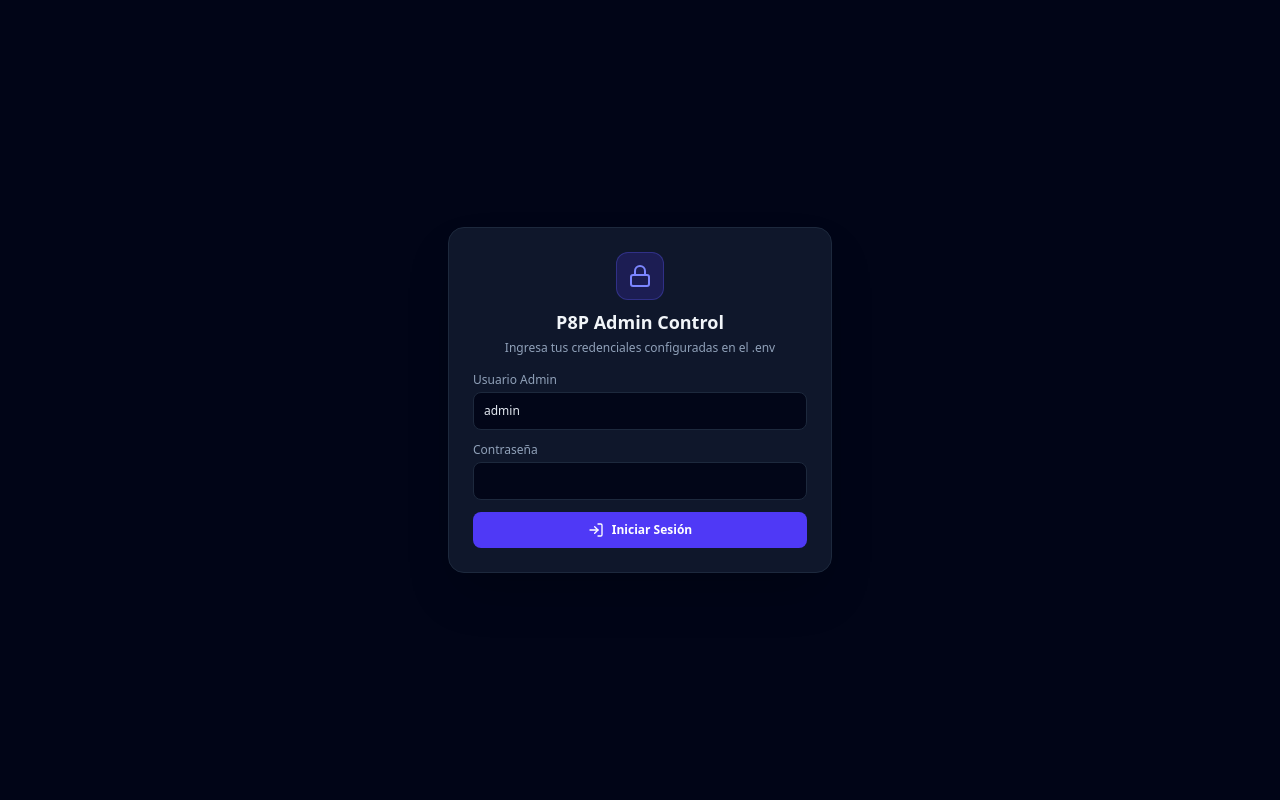
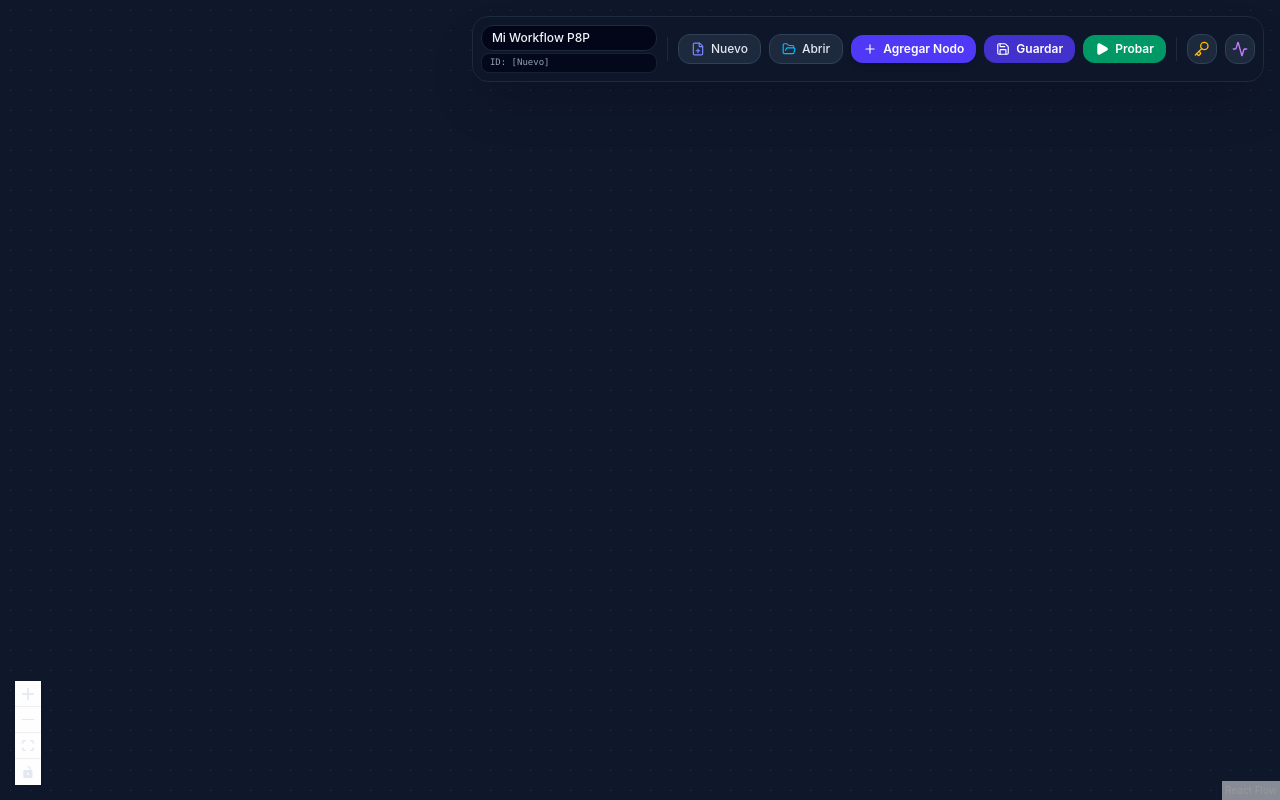
Before and after one commit to julioalberto64/P8P, a React app in the folder frontend/: page / in a window 1280 px wide. Built offline with nearby package versions, Linux system fonts and the light colour scheme; the HTML template or start-up script is replaced by a standard one.

Commit message:
clear work flow

```diff
--- a/frontend/src/App.jsx
+++ b/frontend/src/App.jsx
@@ -1,382 +1,296 @@
-import React, { useState, useEffect } from 'react';
-import Canvas from './components/Canvas.jsx';
-import AddNodeModal from './components/AddNodeModal.jsx';
-import NodeInspector from './components/NodeInspector.jsx';
-import LoadWorkflowModal from './components/LoadWorkflowModal.jsx';
-import CredentialsModal from './components/CredentialsModal.jsx';
-import ExecutionLogsModal from './components/ExecutionLogsModal.jsx';
-import LoginModal from './components/LoginModal.jsx';
-import { Play, Plus, Save, Layers, FolderOpen, Key, Activity, LogOut, User } from 'lucide-react';
+import React, { useState } from 'react';
+import Canvas from './components/Canvas';
+import AddNodeModal from './components/AddNodeModal';
+import LoadWorkflowModal from './components/LoadWorkflowModal';
+import CredentialsModal from './components/CredentialsModal';
+import ExecutionLogsModal from './components/ExecutionLogsModal';
+import NodeInspector from './components/NodeInspector';
+import NewWorkflowModal from './components/NewWorkflowModal';
+import { FilePlus, FolderOpen, Save, Play, Key, Activity, Plus, Copy, Check } from 'lucide-react';
 
 export default function App() {
-  // Estado de Autenticación Admin
-  const [isAuthenticated, setIsAuthenticated] = useState(false);
-  const [user, setUser] = useState(null);
+  const [nodes, setNodes] = useState([]);
+  const [edges, setEdges] = useState([]);
+  const [workflowId, setWorkflowId] = useState(null);
+  const [workflowName, setWorkflowName] = useState('Mi Workflow P8P');
+  const [copiedId, setCopiedId] = useState(false);
 
-  // Estados del lienzo y modal
-  const [selectedNode, setSelectedNode] = useState(null);
-  const [isModalOpen, setIsModalOpen] = useState(false);
+  // Estado de Modales
+  const [isAddNodeOpen, setIsAddNodeOpen] = useState(false);
   const [isLoadModalOpen, setIsLoadModalOpen] = useState(false);
   const [isCredentialsOpen, setIsCredentialsOpen] = useState(false);
   const [isLogsOpen, setIsLogsOpen] = useState(false);
-  const [nodes, setNodes] = useState([]);
-  const [edges, setEdges] = useState([]);
-  const [executionResult, setExecutionResult] = useState(null);
-  const [isRunning, setIsRunning] = useState(false);
-  const [workflowId, setWorkflowId] = useState(null);
-  const [isSaving, setIsSaving] = useState(false);
+  const [isNewModalOpen, setIsNewModalOpen] = useState(false);
 
-  // Estado para almacenar los esquemas cargados desde backend PHP (/nodes.php)
-  const [nodeSchemas, setNodeSchemas] = useState([]);
+  // Inspector
+  const [selectedNode, setSelectedNode] = useState(null);
 
-  // Validar si existe sesión guardada al cargar la aplicación
-  useEffect(() => {
-    const token = localStorage.getItem('p8p_token');
-    const storedUser = localStorage.getItem('p8p_user');
-
-    if (token && storedUser) {
-      setIsAuthenticated(true);
-      setUser(storedUser);
-    } else {
-      setIsAuthenticated(false);
-    }
-  }, []);
-
-  // Función helper para realizar peticiones HTTP autenticadas con Token Bearer
-  const authenticatedFetch = async (url, options = {}) => {
-    const token = localStorage.getItem('p8p_token');
-    const headers = {
-      'Content-Type': 'application/json',
-      ...(options.headers || {}),
-      ...(token ? { 'Authorization': `Bearer ${token}` } : {})
+  // Reiniciar el lienzo para un Nuevo Workflow
+  const handleNewWorkflow = () => {
+    setNodes([]);
+    setEdges([]);
+    setWorkflowId(null);
+    setWorkflowName('Mi Nuevo Workflow P8P');
+    setSelectedNode(null);
   };
 
-    const response = await fetch(url, { ...options, headers });
-
-    // Si el backend devuelve 401 Unauthorized, expira la sesión local
-    if (response.status === 401) {
-      handleLogout();
-      throw new Error('Sesión expirada o no autorizada. Por favor, inicia sesión nuevamente.');
-    }
-
-    return response;
+  // Copiar ID al portapapeles
+  const handleCopyId = () => {
+    if (!workflowId) return;
+    navigator.clipboard.writeText(workflowId);
+    setCopiedId(true);
+    setTimeout(() => setCopiedId(false), 2000);
   };
 
-  // Cargar esquemas de nodos registrados desde PHP al iniciar la aplicación o autenticarse
-  useEffect(() => {
-    if (!isAuthenticated) return;
+  // Guardar Workflow en MariaDB
+  const handleSaveWorkflow = async () => {
+    try {
+      const token = localStorage.getItem('p8p_token');
+      const res = await fetch('http://localhost:8000/save_workflow.php', {
+        method: 'POST',
+        headers: {
+          'Content-Type': 'application/json',
+          ...(token ? { 'Authorization': `Bearer ${token}` } : {})
+        },
+        body: JSON.stringify({
+          id: workflowId,
+          name: workflowName,
+          nodes,
+          edges
+        })
+      });
 
-    const fetchSchemas = async () => {
-      try {
-        const response = await authenticatedFetch('http://localhost:8000/nodes.php');
-        const data = await response.json();
-        if (data.success && Array.isArray(data.nodes)) {
-          setNodeSchemas(data.nodes);
+      const data = await res.json();
+      if (data.success) {
+        setWorkflowId(data.workflow_id);
+        alert('Workflow guardado correctamente');
+      } else {
+        alert('Error al guardar: ' + (data.error || 'Error desconocido'));
       }
     } catch (err) {
-        console.error('Error al obtener esquemas de nodos:', err);
+      alert('Error al conectar con el servidor');
     }
   };
 
-    fetchSchemas();
-  }, [isAuthenticated]);
-
-  // Gestores de Login y Logout
-  const handleLoginSuccess = (userData) => {
-    setIsAuthenticated(true);
-    setUser(userData.username);
-  };
-
-  const handleLogout = () => {
-    localStorage.removeItem('p8p_token');
-    localStorage.removeItem('p8p_user');
-    setIsAuthenticated(false);
-    setUser(null);
-  };
-
-  // 1. Agregar un nuevo nodo al lienzo
-  const handleAddNode = (nodeType) => {
-    const newNode = {
-      id: `node_${Date.now()}`,
-      type: 'customNode',
-      position: {
-        x: 250 + nodes.length * 30,
-        y: 150 + nodes.length * 30
-      },
-      data: {
-        label: nodeType.label,
-        type: nodeType.type,
-        isStart: nodeType.isStart,
-        parameters: nodeType.type === 'http_request'
-            ? { url: 'https://www.p8p.info/v1/api/1', method: 'GET' }
-            : nodeType.type === 'set_variable'
-                ? { variable_name: 'status', variable_value: 'active' }
-                : {}
-      },
-    };
-    setNodes((prev) => [...prev, newNode]);
-  };
-
-  // 2. Actualizar parámetros de un nodo desde el NodeInspector
-  const handleUpdateNode = (nodeId, newData) => {
-    setNodes((prevNodes) =>
-        prevNodes.map((node) => (node.id === nodeId ? { ...node, data: newData } : node))
-    );
-    setSelectedNode((prev) => (prev ? { ...prev, data: newData } : null));
-  };
-
-  // 3. Eliminar un nodo y sus conexiones
-  const handleDeleteNode = (nodeId) => {
-    setNodes((prev) => prev.filter((n) => n.id !== nodeId));
-    setEdges((prev) => prev.filter((e) => e.source !== nodeId && e.target !== nodeId));
-    setSelectedNode(null);
-  };
-
-  // 4. Cargar un workflow guardado desde MariaDB
+  // Cargar Workflow
   const handleLoadWorkflow = async (id) => {
     try {
-      const response = await authenticatedFetch(`http://localhost:8000/get_workflows.php?id=${id}`);
-      const data = await response.json();
+      const token = localStorage.getItem('p8p_token');
+      const res = await fetch(`http://localhost:8000/get_workflows.php?id=${id}`, {
+        headers: {
+          'Content-Type': 'application/json',
+          ...(token ? { 'Authorization': `Bearer ${token}` } : {})
+        }
+      });
 
+      const data = await res.json();
       if (data.success && data.workflow) {
-        const { structure } = data.workflow;
         setWorkflowId(data.workflow.id);
-        setNodes(structure.nodes || []);
-        setEdges(structure.edges || []);
+        setWorkflowName(data.workflow.name);
+        setNodes(data.workflow.structure?.nodes || []);
+        setEdges(data.workflow.structure?.edges || []);
         setIsLoadModalOpen(false);
-      } else {
-        alert(`Error al obtener workflow: ${data.error || 'Respuesta inválida'}`);
       }
     } catch (err) {
-      alert(`Error de conexión al cargar el workflow: ${err.message}`);
+      console.error('Error al cargar workflow:', err);
     }
   };
 
-  // 5. Ejecutar el Workflow en el motor PHP (api.php)
-  const handleTestWorkflow = async () => {
-    setIsRunning(true);
-    setExecutionResult(null);
-
-    const payload = {
-      nodes: nodes.map((n) => ({
-        id: n.id,
-        type: n.data.type,
-        data: {
-          is_start: n.data.isStart,
-          parameters: n.data.parameters || {}
-        }
-      })),
-      edges: edges.map((e) => ({
-        source: e.source,
-        target: e.target,
-        sourceHandle: e.sourceHandle,
-        targetHandle: e.targetHandle
-      }))
-    };
-
+  // Ejecutar Prueba de Workflow
+  const handleTestRun = async () => {
     try {
-      const response = await authenticatedFetch('http://localhost:8000/api.php', {
+      const token = localStorage.getItem('p8p_token');
+      await fetch('http://localhost:8000/api.php', {
         method: 'POST',
-        body: JSON.stringify(payload)
+        headers: {
+          'Content-Type': 'application/json',
+          ...(token ? { 'Authorization': `Bearer ${token}` } : {})
+        },
+        body: JSON.stringify({ nodes, edges })
       });
 
-      const data = await response.json();
-      setExecutionResult(data);
+      setIsLogsOpen(true);
     } catch (err) {
-      setExecutionResult({ error: 'Error al conectar con el backend PHP: ' + err.message });
-    } finally {
-      setIsRunning(false);
+      alert('Error durante la ejecución del flujo');
     }
   };
 
-  // 6. Guardar el Workflow en MariaDB (save_workflow.php)
-  const handleSaveWorkflow = async () => {
-    setIsSaving(true);
+  return (
+      <div className="flex h-screen w-screen bg-slate-950 overflow-hidden font-sans relative">
 
-    const payload = {
-      id: workflowId,
-      name: 'Workflow Principal',
-      nodes: nodes,
-      edges: edges
-    };
+        {/* Barra de Acciones Flotante en la esquina Superior Derecha */}
+        <div className="absolute top-4 right-4 z-20 flex items-center gap-2 bg-slate-900/90 backdrop-blur-md border border-slate-800 p-2 rounded-2xl shadow-2xl">
 
-    try {
-      const response = await authenticatedFetch('http://localhost:8000/save_workflow.php', {
-        method: 'POST',
-        body: JSON.stringify(payload)
-      });
+          {/* Nombre del Workflow e Indicador de ID */}
+          <div className="flex flex-col gap-0.5">
+            <input
+                type="text"
+                value={workflowName}
+                onChange={(e) => setWorkflowName(e.target.value)}
+                placeholder="Nombre del Workflow..."
+                className="bg-slate-950 border border-slate-800 rounded-xl px-2.5 py-1 text-xs text-slate-100 focus:outline-none focus:border-indigo-500 font-medium w-44"
+            />
 
-      const data = await response.json();
-      if (data.success) {
-        setWorkflowId(data.workflow_id);
-        alert(`Workflow Guardado con Éxito. ID: ${data.workflow_id}`);
-      } else {
-        alert(`Error al guardar: ${data.error}`);
-      }
-    } catch (err) {
-      alert(`Error de conexión con la base de datos: ${err.message}`);
-    } finally {
-      setIsSaving(false);
-    }
-  };
-
-  // Extraer el tipo exacto del nodo seleccionado
-  const selectedNodeType = selectedNode?.data?.type || selectedNode?.type;
-
-  // Encontrar el esquema que coincide con el tipo del nodo seleccionado
-  const selectedNodeSchema = nodeSchemas.find(
-      (schema) => schema.type === selectedNodeType
-  );
-
-  // Si el usuario no está autenticado, solo renderiza la pantalla de bloqueo de login
-  if (!isAuthenticated) {
-    return (
-        <div className="w-screen h-screen bg-slate-950 flex items-center justify-center">
-          <LoginModal isOpen={true} onLoginSuccess={handleLoginSuccess} />
-        </div>
-    );
-  }
-
-  return (
-      <div className="flex flex-col h-screen w-screen bg-slate-900 text-slate-100 overflow-hidden">
-        {/* Top Navbar */}
-        <header className="h-14 border-b border-slate-800 bg-slate-950/80 backdrop-blur px-4 flex items-center justify-between z-10">
-          <div className="flex items-center gap-3">
-            <div className="bg-indigo-600 p-1.5 rounded-lg text-white font-bold tracking-wider text-sm flex items-center gap-1">
-              <Layers className="w-4 h-4" /> P8P
-            </div>
-            <span className="text-slate-500">/</span>
-            <span className="text-sm font-medium text-slate-300">Editor Visual</span>
+            {/* Muestra del ID del Workflow */}
+            <div className="flex items-center justify-between bg-slate-950/80 border border-slate-800/80 px-2 py-0.5 rounded-lg text-[9px] text-slate-400 font-mono">
+                        <span className="truncate max-w-[120px]">
+                            {workflowId ? `ID: ${workflowId.substring(0, 10)}...` : 'ID: [Nuevo]'}
+                        </span>
               {workflowId && (
-                <span className="text-[10px] font-mono bg-slate-800 border border-slate-700 px-2 py-0.5 rounded text-indigo-400">
-              ID: {workflowId.substring(0, 8)}...
-            </span>
+                  <button
+                      onClick={handleCopyId}
+                      className="text-indigo-400 hover:text-indigo-300 ml-1 transition"
+                      title="Copiar ID completo"
+                  >
+                    {copiedId ? <Check className="w-2.5 h-2.5 text-emerald-400" /> : <Copy className="w-2.5 h-2.5" />}
+                  </button>
               )}
             </div>
+          </div>
 
-          <div className="flex items-center gap-2">
+          <div className="h-6 w-[1px] bg-slate-800 mx-0.5" />
+
+
+
+          {/* Botón Nuevo Workflow */}
           <button
-                onClick={() => setIsModalOpen(true)}
-                className="flex items-center gap-1.5 px-3 py-1.5 bg-indigo-600 hover:bg-indigo-500 text-white rounded-lg text-xs font-medium transition"
+              onClick={() => setIsNewModalOpen(true)}
+              className="flex items-center gap-1.5 bg-slate-800 hover:bg-slate-700 text-slate-200 border border-slate-700 text-xs font-medium px-3 py-1.5 rounded-xl transition"
+              title="Limpiar Lienzo"
           >
-              <Plus className="w-3.5 h-3.5" /> Agregar Nodo
+            <FilePlus className="w-3.5 h-3.5 text-indigo-400" />
+            <span>Nuevo</span>
           </button>
 
+          {/* Botón Abrir */}
           <button
               onClick={() => setIsLoadModalOpen(true)}
-                className="flex items-center gap-1.5 px-3 py-1.5 bg-slate-800 hover:bg-slate-700 text-slate-200 rounded-lg text-xs font-medium transition border border-slate-700"
+              className="flex items-center gap-1.5 bg-slate-800 hover:bg-slate-700 text-slate-200 border border-slate-700 text-xs font-medium px-3 py-1.5 rounded-xl transition"
           >
-              <FolderOpen className="w-3.5 h-3.5 text-indigo-400" /> Abrir
+            <FolderOpen className="w-3.5 h-3.5 text-sky-400" />
+            <span>Abrir</span>
           </button>
 
+
+          {/* Botón Agregar Nodo */}
+          <button
+              onClick={() => setIsAddNodeOpen(true)}
+              className="flex items-center gap-1.5 bg-indigo-600 hover:bg-indigo-500 text-white text-xs font-semibold px-3 py-1.5 rounded-xl transition shadow-md"
+          >
+            <Plus className="w-3.5 h-3.5" />
+            <span>Agregar Nodo</span>
+          </button>
+
+
+          {/* Botón Guardar */}
           <button
               onClick={handleSaveWorkflow}
-                disabled={isSaving || nodes.length === 0}
-                className="flex items-center gap-1.5 px-3 py-1.5 bg-slate-800 hover:bg-slate-700 disabled:opacity-50 text-slate-200 rounded-lg text-xs font-medium transition border border-slate-700"
+              className="flex items-center gap-1.5 bg-indigo-600/80 hover:bg-indigo-600 text-white text-xs font-semibold px-3 py-1.5 rounded-xl transition"
           >
-              <Save className="w-3.5 h-3.5" /> {isSaving ? 'Guardando...' : 'Guardar'}
+            <Save className="w-3.5 h-3.5" />
+            <span>Guardar</span>
           </button>
 
+          {/* Botón Probar */}
+          <button
+              onClick={handleTestRun}
+              className="flex items-center gap-1.5 bg-emerald-600 hover:bg-emerald-500 text-white text-xs font-semibold px-3 py-1.5 rounded-xl transition"
+          >
+            <Play className="w-3.5 h-3.5 fill-current" />
+            <span>Probar</span>
+          </button>
+
+          <div className="h-6 w-[1px] bg-slate-800 mx-0.5" />
+
+          {/* Credenciales */}
           <button
               onClick={() => setIsCredentialsOpen(true)}
-                className="flex items-center gap-1.5 px-3 py-1.5 bg-slate-800 hover:bg-slate-700 text-slate-200 rounded-lg text-xs font-medium border border-slate-700 transition"
+              className="p-1.5 text-slate-400 hover:text-slate-200 bg-slate-800 hover:bg-slate-700 border border-slate-700 rounded-xl transition"
+              title="Gestor de Credenciales"
           >
-              <Key className="w-3.5 h-3.5 text-indigo-400" /> Credenciales
+            <Key className="w-4 h-4 text-amber-400" />
           </button>
 
+          {/* Logs */}
           <button
               onClick={() => setIsLogsOpen(true)}
-                className="flex items-center gap-1.5 px-3 py-1.5 bg-slate-800 hover:bg-slate-700 text-slate-200 rounded-lg text-xs font-medium border border-slate-700 transition"
+              className="p-1.5 text-slate-400 hover:text-slate-200 bg-slate-800 hover:bg-slate-700 border border-slate-700 rounded-xl transition"
+              title="Logs de Ejecución"
           >
-              <Activity className="w-3.5 h-3.5 text-indigo-400" /> Logs
+            <Activity className="w-4 h-4 text-purple-400" />
           </button>
-
-            <button
-                onClick={handleTestWorkflow}
-                disabled={isRunning || nodes.length === 0}
-                className="flex items-center gap-1.5 px-3 py-1.5 bg-emerald-600 hover:bg-emerald-500 disabled:opacity-50 text-white rounded-lg text-xs font-medium transition shadow-lg shadow-emerald-900/20"
-            >
-              <Play className="w-3.5 h-3.5" /> {isRunning ? 'Ejecutando...' : 'Test Workflow'}
-            </button>
-
-            {/* Separador e información del usuario activo */}
-            <div className="h-5 w-[1px] bg-slate-800 mx-1"></div>
-
-            <div className="flex items-center gap-2 bg-slate-900 border border-slate-800 px-2.5 py-1 rounded-lg text-xs">
-              <User className="w-3.5 h-3.5 text-indigo-400" />
-              <span className="text-slate-300 font-medium">{user}</span>
         </div>
 
-            <button
-                onClick={handleLogout}
-                title="Cerrar Sesión"
-                className="p-1.5 bg-rose-500/10 hover:bg-rose-500/20 text-rose-300 border border-rose-500/30 rounded-lg transition"
-            >
-              <LogOut className="w-3.5 h-3.5" />
-            </button>
-          </div>
-        </header>
-
-        {/* Canvas Principal y Paneles */}
-        <main className="flex-1 relative flex overflow-hidden">
-          <div className="flex-1 relative">
+        {/* Lienzo Principal de React Flow */}
+        <div className="flex-1 h-full">
           <Canvas
               nodes={nodes}
               setNodes={setNodes}
               edges={edges}
               setEdges={setEdges}
-                onNodeSelect={setSelectedNode}
+              onNodeSelect={(node) => setSelectedNode(node)}
           />
         </div>
 
-          {/* Modal de selección de nuevos nodos */}
+        {/* Panel del Inspector de Nodos */}
+        {selectedNode && (
+            <NodeInspector
+                selectedNode={selectedNode}
+                onClose={() => setSelectedNode(null)}
+                onUpdateNode={(id, newData) => {
+                  setNodes((nds) =>
+                      nds.map((node) => (node.id === id ? { ...node, data: newData } : node))
+                  );
+                }}
+                onDeleteNode={(id) => {
+                  setNodes((nds) => nds.filter((n) => n.id !== id));
+                  setEdges((eds) => eds.filter((e) => e.source !== id && e.target !== id));
+                  setSelectedNode(null);
+                }}
+            />
+        )}
+
+        {/* Modales */}
         <AddNodeModal
-              isOpen={isModalOpen}
-              onClose={() => setIsModalOpen(false)}
-              onAddNode={handleAddNode}
+            isOpen={isAddNodeOpen}
+            onClose={() => setIsAddNodeOpen(false)}
+            onAddNode={(nodeData) => {
+              const newNode = {
+                id: `node_${Date.now()}`,
+                type: 'customNode',
+                position: { x: 250, y: 150 },
+                data: {
+                  label: nodeData.label,
+                  type: nodeData.type,
+                  isStart: nodeData.isStart,
+                  parameters: {}
+                }
+              };
+              setNodes((nds) => [...nds, newNode]);
+            }}
         />
 
-          {/* Modal para cargar workflows guardados */}
         <LoadWorkflowModal
             isOpen={isLoadModalOpen}
             onClose={() => setIsLoadModalOpen(false)}
             onLoadWorkflow={handleLoadWorkflow}
         />
 
-          {/* Modal para gestión de credenciales encriptadas */}
         <CredentialsModal
             isOpen={isCredentialsOpen}
             onClose={() => setIsCredentialsOpen(false)}
         />
 
-          {/* Modal para historial de ejecuciones y logs */}
         <ExecutionLogsModal
             isOpen={isLogsOpen}
             onClose={() => setIsLogsOpen(false)}
         />
 
-          {/* Inspector lateral para editar parámetros del nodo */}
-          {selectedNode && (
-              <NodeInspector
-                  selectedNode={selectedNode}
-                  nodeSchema={selectedNodeSchema}
-                  onClose={() => setSelectedNode(null)}
-                  onUpdateNode={handleUpdateNode}
-                  onDeleteNode={handleDeleteNode}
+        <NewWorkflowModal
+            isOpen={isNewModalOpen}
+            onClose={() => setIsNewModalOpen(false)}
+            onConfirm={handleNewWorkflow}
         />
-          )}
-
-          {/* Consola inferior con el JSON de respuesta de la API en PHP */}
-          {executionResult && (
-              <div className="absolute bottom-4 left-4 right-4 max-h-48 bg-slate-950/90 border border-slate-700 rounded-xl p-3 font-mono text-xs overflow-auto z-30 shadow-2xl">
-                <div className="flex justify-between items-center mb-2 border-b border-slate-800 pb-1 text-slate-400">
-                  <span>Resultado de Ejecución (Backend PHP)</span>
-                  <button onClick={() => setExecutionResult(null)} className="hover:text-white">✕</button>
-                </div>
-                <pre className="text-emerald-400">{JSON.stringify(executionResult, null, 2)}</pre>
-              </div>
-          )}
-        </main>
       </div>
   );
 }
--- /dev/null
+++ b/frontend/src/components/NewWorkflowModal.jsx
@@ -0,0 +1,52 @@
+import React from 'react';
+import { FilePlus, AlertTriangle, X } from 'lucide-react';
+
+export default function NewWorkflowModal({ isOpen, onClose, onConfirm }) {
+    if (!isOpen) return null;
+
+    return (
+        <div className="fixed inset-0 bg-slate-950/70 backdrop-blur-sm z-50 flex items-center justify-center p-4">
+            <div className="bg-slate-800 border border-slate-700 rounded-xl w-full max-w-md p-5 shadow-2xl flex flex-col space-y-4">
+                <div className="flex items-center justify-between border-b border-slate-700 pb-3">
+                    <div className="flex items-center gap-2 text-indigo-400">
+                        <FilePlus className="w-5 h-5" />
+                        <h3 className="font-semibold text-slate-100 text-sm">Crear Nuevo Workflow</h3>
+                    </div>
+                    <button
+                        onClick={onClose}
+                        className="text-slate-400 hover:text-slate-200 p-1 rounded-lg hover:bg-slate-700 transition"
+                    >
+                        <X className="w-4 h-4" />
+                    </button>
+                </div>
+
+                <div className="p-3 bg-amber-500/10 border border-amber-500/30 rounded-xl flex items-start gap-3 text-amber-300 text-xs">
+                    <AlertTriangle className="w-5 h-5 shrink-0 mt-0.5 text-amber-400" />
+                    <p className="leading-relaxed">
+                        ¿Estás seguro de reiniciar el lienzo? Los cambios que no hayas guardado en el workflow actual se perderán.
+                    </p>
+                </div>
+
+                <div className="flex gap-2 justify-end pt-2">
+                    <button
+                        type="button"
+                        onClick={onClose}
+                        className="px-3.5 py-2 text-xs font-medium text-slate-300 hover:bg-slate-700 rounded-lg transition"
+                    >
+                        Cancelar
+                    </button>
+                    <button
+                        type="button"
+                        onClick={() => {
+                            onConfirm();
+                            onClose();
+                        }}
+                        className="px-3.5 py-2 text-xs font-semibold bg-indigo-600 hover:bg-indigo-500 text-white rounded-lg transition"
+                    >
+                        Sí, Limpiar Lienzo
+                    </button>
+                </div>
+            </div>
+        </div>
+    );
+}
```
Lines whose indentation alone changed are shown as unchanged.
